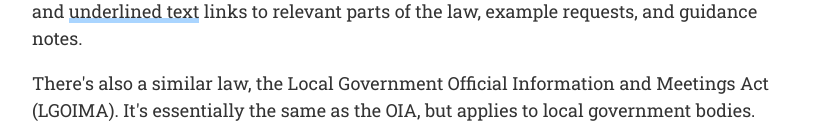
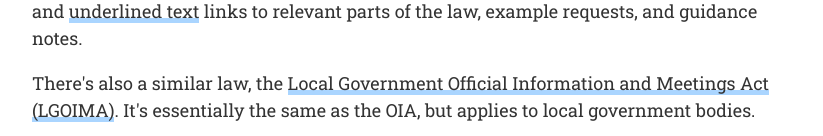
Before and after one commit to Cipscis/oia-guide, a plain HTML site: page index.html in a window 1280 px wide. Shown: the part 664-800 px from the top of the page, without its empty margins (228-1051 px from the left). Drawn offline with Linux system fonts and the light colour scheme.

Commit message:
Added link to LGOIMA

```diff
--- a/index.html
+++ b/index.html
@@ -41,7 +41,7 @@
 
 			<p>This document is both a guide and a reference for OIA users. You can read it in full, or just refer to the sections you need. <span class="tooltip" tabindex="0" role="dialog" aria-labelledby="tooltip-example-trigger" aria-describedby="tooltip-example-body"><span class="tooltip__trigger" id="tooltip-example-trigger">Highlighted text</span><span class="tooltip__body" id="tooltip-example-body">Click on the green text to make this info box stick around.</span></span> can be clicked on to see more information, and <span class="a">underlined text</span> links to relevant parts of the law, example requests, and guidance notes.</p>
 
-			<p>There's also a similar law, the Local Government Official Information and Meetings Act (LGOIMA). It's essentially the same as the OIA, but applies to local government bodies.</p>
+			<p>There's also a similar law, the <a href="http://www.legislation.govt.nz/act/public/1987/0174/latest/whole.html#DLM122242" target="_blank">Local Government Official Information and Meetings Act (LGOIMA)</a>. It's essentially the same as the OIA, but applies to local government bodies.</p>
 
 			<h2>Preparing a request</h2>
 
```
